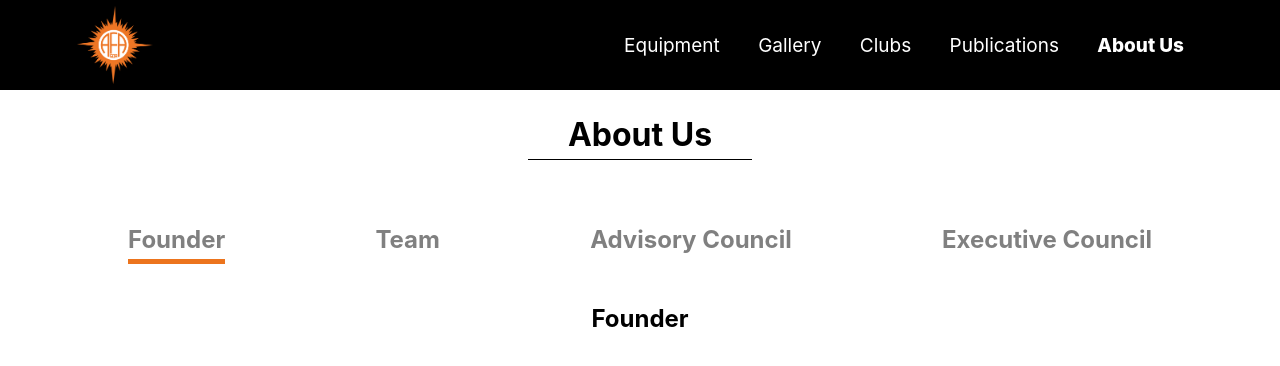
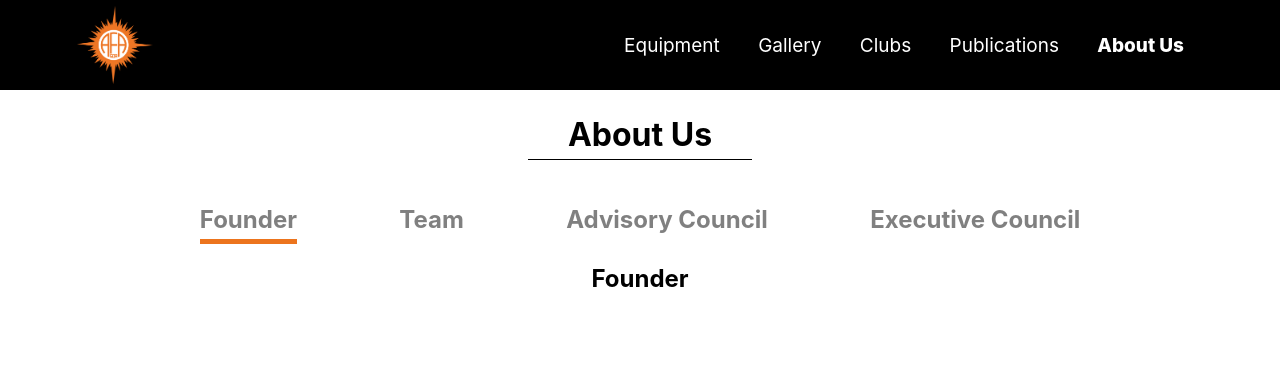
Before and after one commit to Vedang55/AFA-Project, a React (Create React App) app: page /aboutus in a window 1280 px wide. Shown: the top 366 px of the page. Built offline with nearby package versions, Linux system fonts and the light colour scheme.

Commit message:
scroll to top react router

```diff
--- a/src/App.js
+++ b/src/App.js
@@ -1,22 +1,25 @@
 import React from 'react';
-import { BrowserRouter, Route, Router } from 'react-router-dom';
+import { BrowserRouter, Route } from 'react-router-dom';
 import LandingPage from './containers/LandingPage/LandingPage';
 import Gallery from './containers/Gallery/Gallery';
 import Equipment from './containers/Equipment/Equipment';
 import AboutUs from './containers/AboutUs/AboutUs';
 import Clubs from './containers/Clubs/Clubs';
 import Publications from './containers/Publications/Publications'
+import ScrollToTop from "./components/ScrollToTop";
+
 
 function App() {
   return (
     <BrowserRouter>
-      <Route path="/" exact component={LandingPage}/>
-      <Route path="/gallery" component={Gallery}/>
-      <Route path="/equipment" component={Equipment}/>
-      <Route path="/aboutus" component={AboutUs}/>
-      <Route path="/clubs" component={Clubs}/>
-      <Route path="/publications" component={Publications}/>
-
+      <ScrollToTop>
+        <Route path="/" exact component={LandingPage} />
+        <Route path="/gallery" component={Gallery} />
+        <Route path="/equipment" component={Equipment} />
+        <Route path="/aboutus" component={AboutUs} />
+        <Route path="/clubs" component={Clubs} />
+        <Route path="/publications" component={Publications} />
+      </ScrollToTop>
     </BrowserRouter>
   );
 }
--- /dev/null
+++ b/src/components/ScrollToTop.js
@@ -0,0 +1,14 @@
+import { PureComponent } from "react";
+import { withRouter } from "react-router-dom";
+
+class ScrollIntoView extends PureComponent {
+  componentDidMount = () => window.scrollTo(0, 0);
+
+  componentDidUpdate = prevProps => {
+    if (this.props.location !== prevProps.location) window.scrollTo(0, 0);
+  };
+
+  render = () => this.props.children;
+}
+
+export default withRouter(ScrollIntoView);
--- a/src/containers/AboutUs/AboutUsCont/AboutUsCont.module.css
+++ b/src/containers/AboutUs/AboutUsCont/AboutUsCont.module.css
@@ -7,13 +7,14 @@
 .tabCont {
     display: flex;
     flex-direction: row;
-    justify-content: space-between;
+    justify-content: center;
 }
 
 .tabCont > h2 {
     cursor: pointer;
     padding : 5px 0;
     color: gray;
+    margin: 0 4vw
 }
 
 .tabCont > h2:hover{
--- a/src/containers/Equipment/EquipmentCard/EquipmentCard.module.css
+++ b/src/containers/Equipment/EquipmentCard/EquipmentCard.module.css
@@ -34,14 +34,21 @@
         align-items: stretch;
     }
 
+
     .textCont{
         width: 100%;
     }
+
     .imageCont {
         height: 25vh;
         width: 100%;
         padding-top: 0;
     }
+
+    .imageCont > img {
+        height: 100%;
+    }
+
     .textCont > h1 {
         font-size: 5.3vw;
         font-weight: 500;
```
